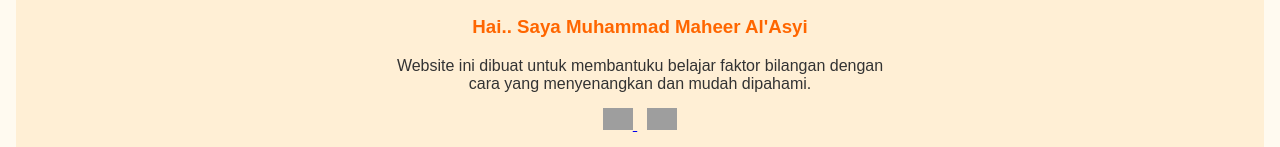
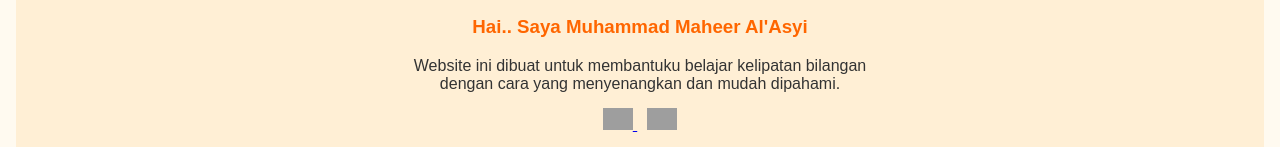
Before and after one commit to nazarovf/maheerkelipatan, a plain HTML site: page index.html in a window 1280 px wide. Shown: the part 2049-2196 px from the top of the page. Drawn offline with Linux system fonts and the light colour scheme; grey boxes are pictures that could not be loaded.

Commit message:
Update index.html

```diff
--- a/index.html
+++ b/index.html
@@ -87,7 +87,7 @@
         <!-- Nama dan Deskripsi -->
         <h3 style="margin-top: 15px; color: #ff6600;">Hai.. Saya Muhammad Maheer Al'Asyi</h3>
         <p style="max-width: 500px; margin: 10px auto; color: #333; font-size: medium;">
-            Website ini dibuat untuk membantuku belajar faktor bilangan dengan cara yang menyenangkan dan mudah
+            Website ini dibuat untuk membantuku belajar kelipatan bilangan dengan cara yang menyenangkan dan mudah
             dipahami.
         </p>
 
@@ -112,4 +112,5 @@
     <script src="script.js"></script>
 </body>
 
+
 </html>
```
